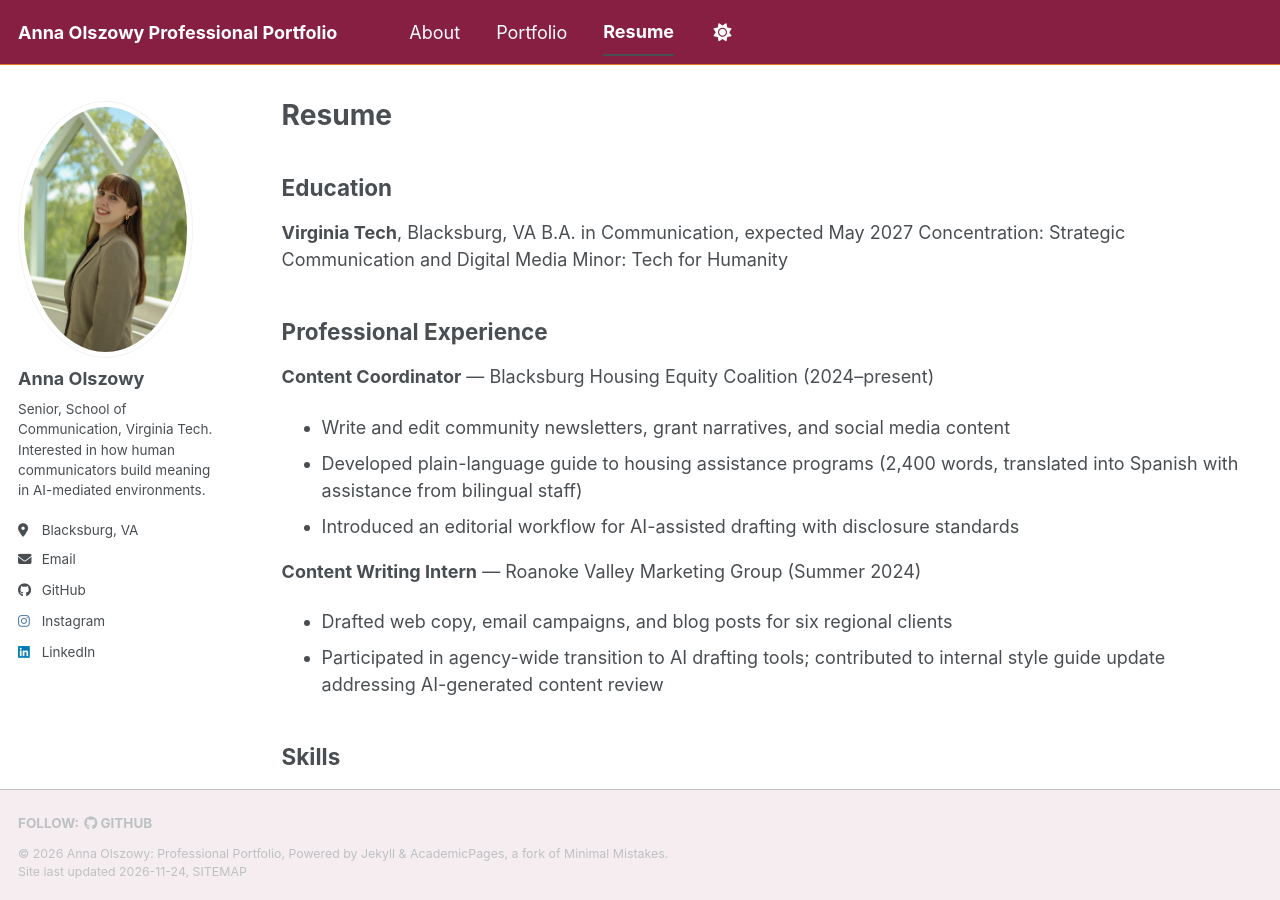
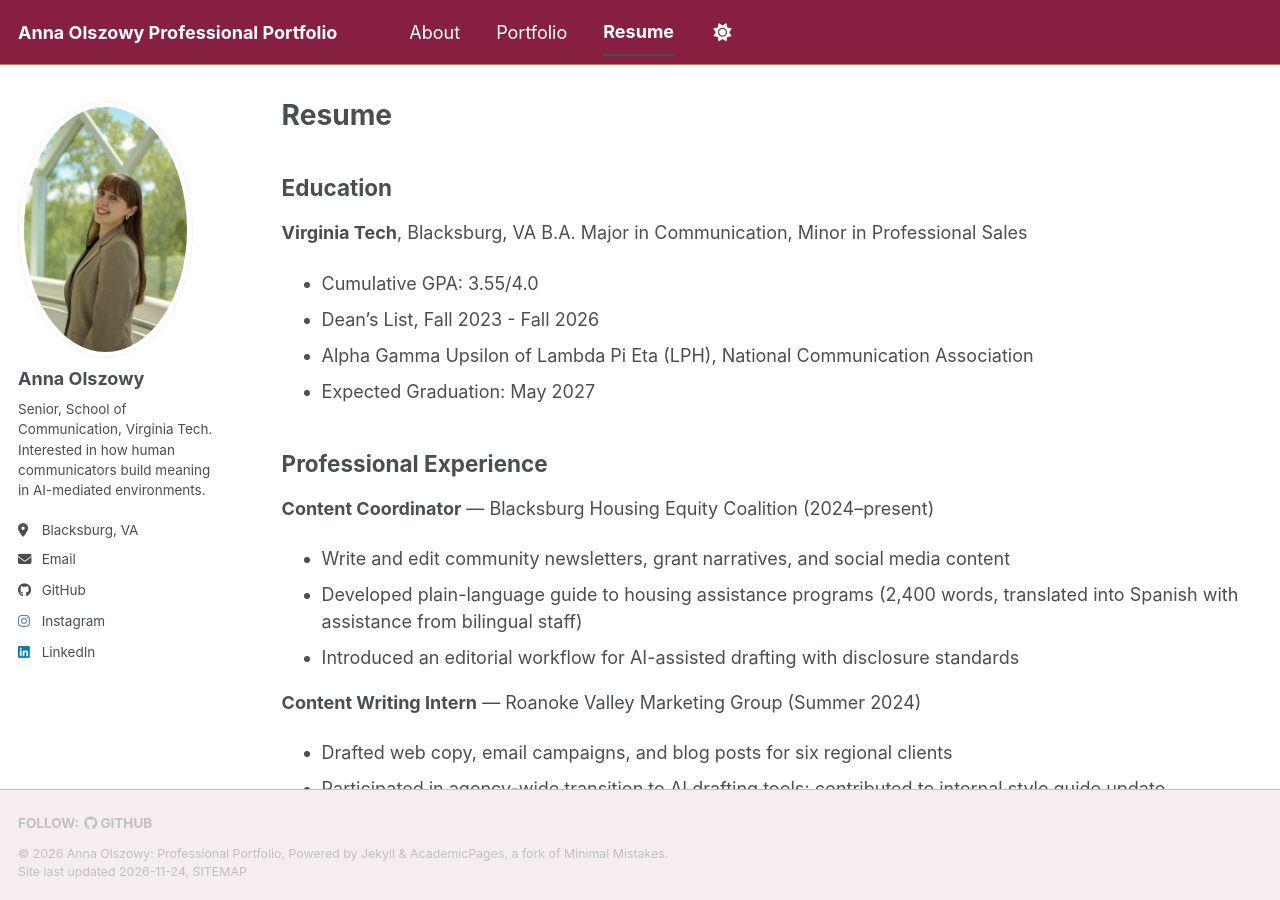
Before and after one commit to annaolszowy27/annaolszowy27.github.io, a Jekyll site: the page built from _pages/cv.md, in a window 1280 px wide and 900 px high. Built offline with Jekyll 4.4.1, drawn with Linux system fonts in a browser that asks for light colours; a script bundle is joined from its source files by our own code; library files that are not in the unit come from our copies.

Commit message:
Update cv.md

```diff
--- a/_pages/cv.md
+++ b/_pages/cv.md
@@ -17,9 +17,11 @@ redirect_from:
 ## Education
 
 **Virginia Tech**, Blacksburg, VA
-B.A. in Communication, expected May 2027
-Concentration: Strategic Communication and Digital Media
-Minor: Tech for Humanity
+B.A. Major in Communication, Minor in Professional Sales
+- Cumulative GPA: 3.55/4.0
+- Dean's List, Fall 2023 - Fall 2026
+- Alpha Gamma Upsilon of Lambda Pi Eta (LPH), National Communication Association
+- Expected Graduation: May 2027
 
 ## Professional Experience
 
```
